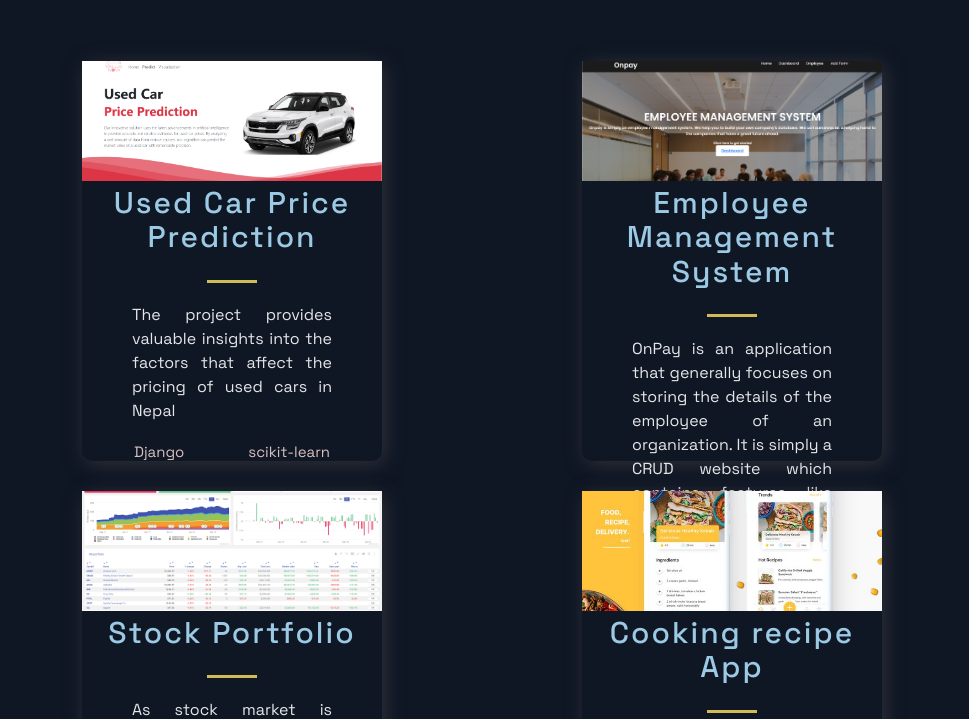
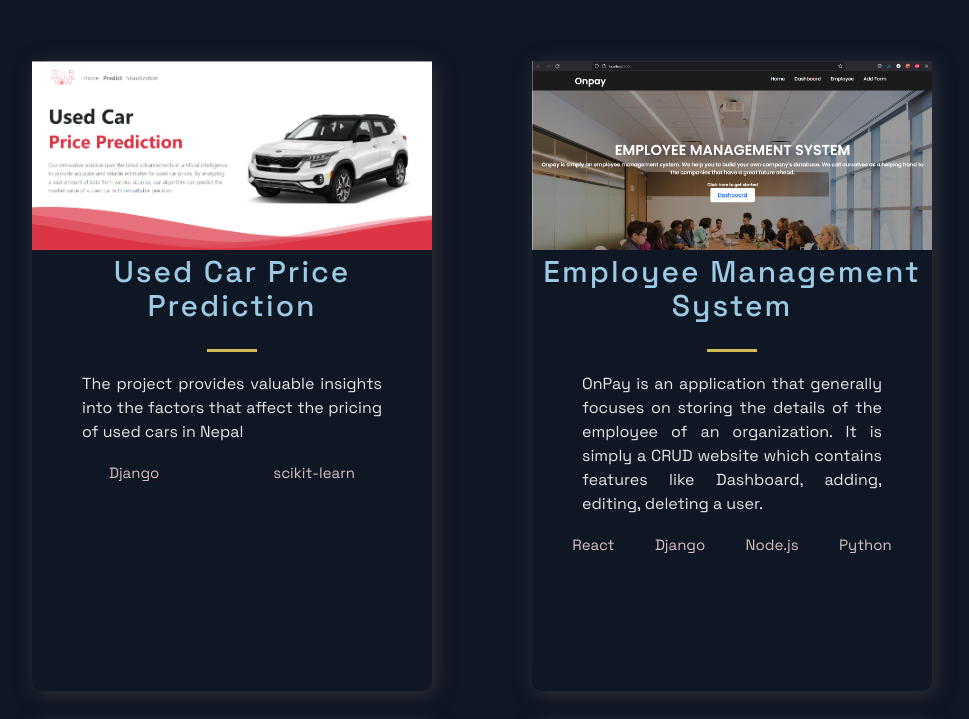
Before and after one commit to nsuzan11/PersonalPortfolio, a Next.js app: page / in a window 1280 px wide. Shown: the part 768-1487 px from the top of the page, without its empty margins (158-1127 px from the left). Built offline with nearby package versions, Linux system fonts and the light colour scheme.

Commit message:
Updated card styling

```diff
--- a/src/components/Projects/ProjectsStyles.js
+++ b/src/components/Projects/ProjectsStyles.js
@@ -26,8 +26,8 @@ export const BlogCard = styled.div`
   border-radius: 10px;
   box-shadow: 3px 3px 20px rgba(80, 78, 78, 0.5);
   text-align: center;
-  width: 300px;
-  height: 400px;
+  width: 400px;
+  height: 630px;
   @media ${(props) => props.theme.breakpoints.sm} {
     width: 100%;
   }
```
